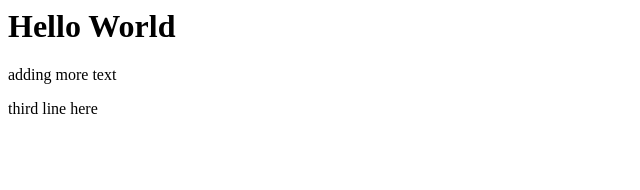
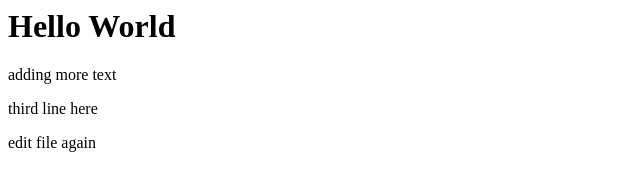
Before and after one commit to adankoff/wpmtl, a plain HTML site: page index.html in a window 1280 px wide. Shown: the whole page, without its empty margins (0-640 px from the left). Drawn offline with Linux system fonts and the light colour scheme.

Commit message:
added another line again

```diff
--- a/index.html
+++ b/index.html
@@ -3,5 +3,6 @@
 	<h1>Hello World</h1>
 	<p>adding more text</p>
 	<p>third line here</p>
+<p>edit file again</p>
 </body>
 </html>
```
